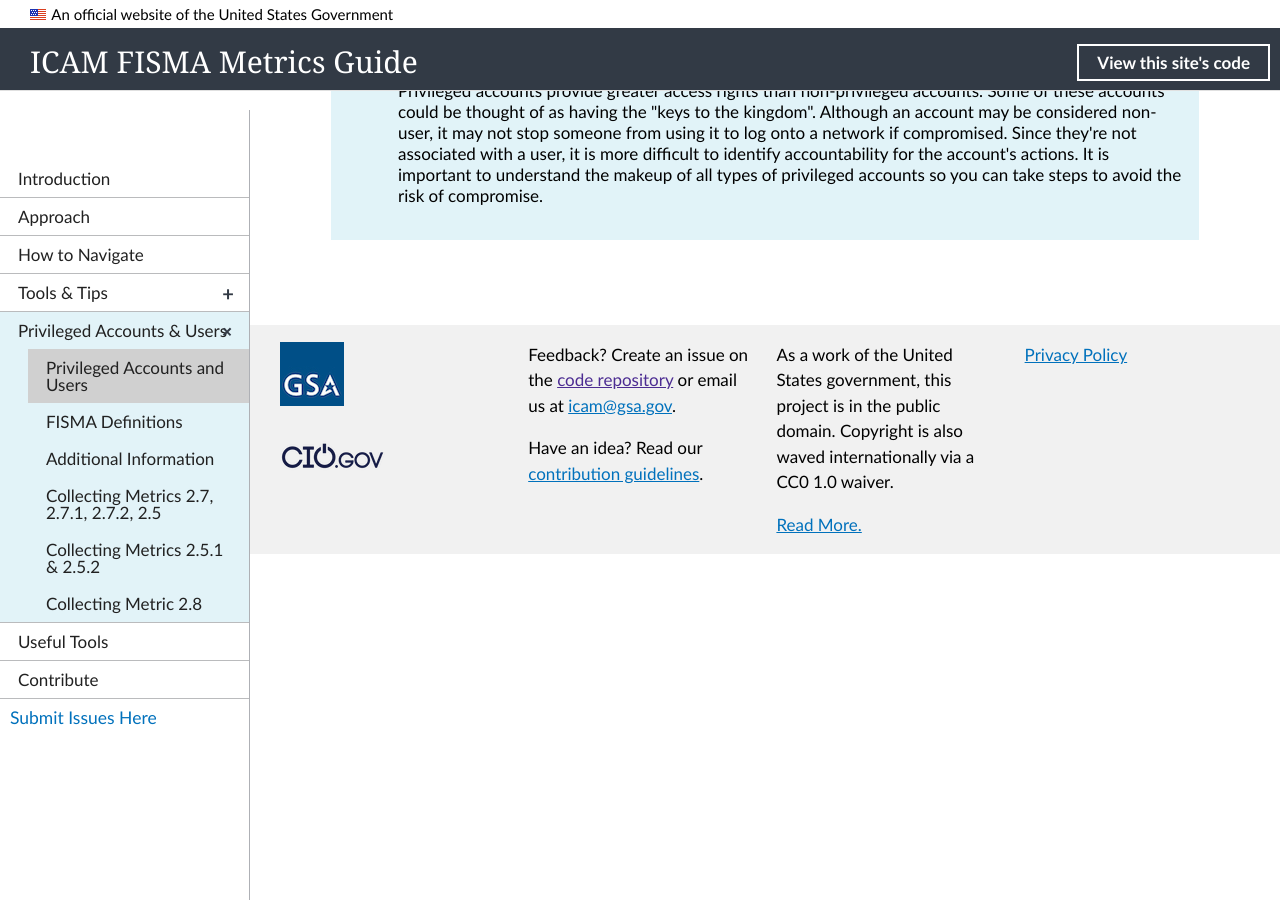
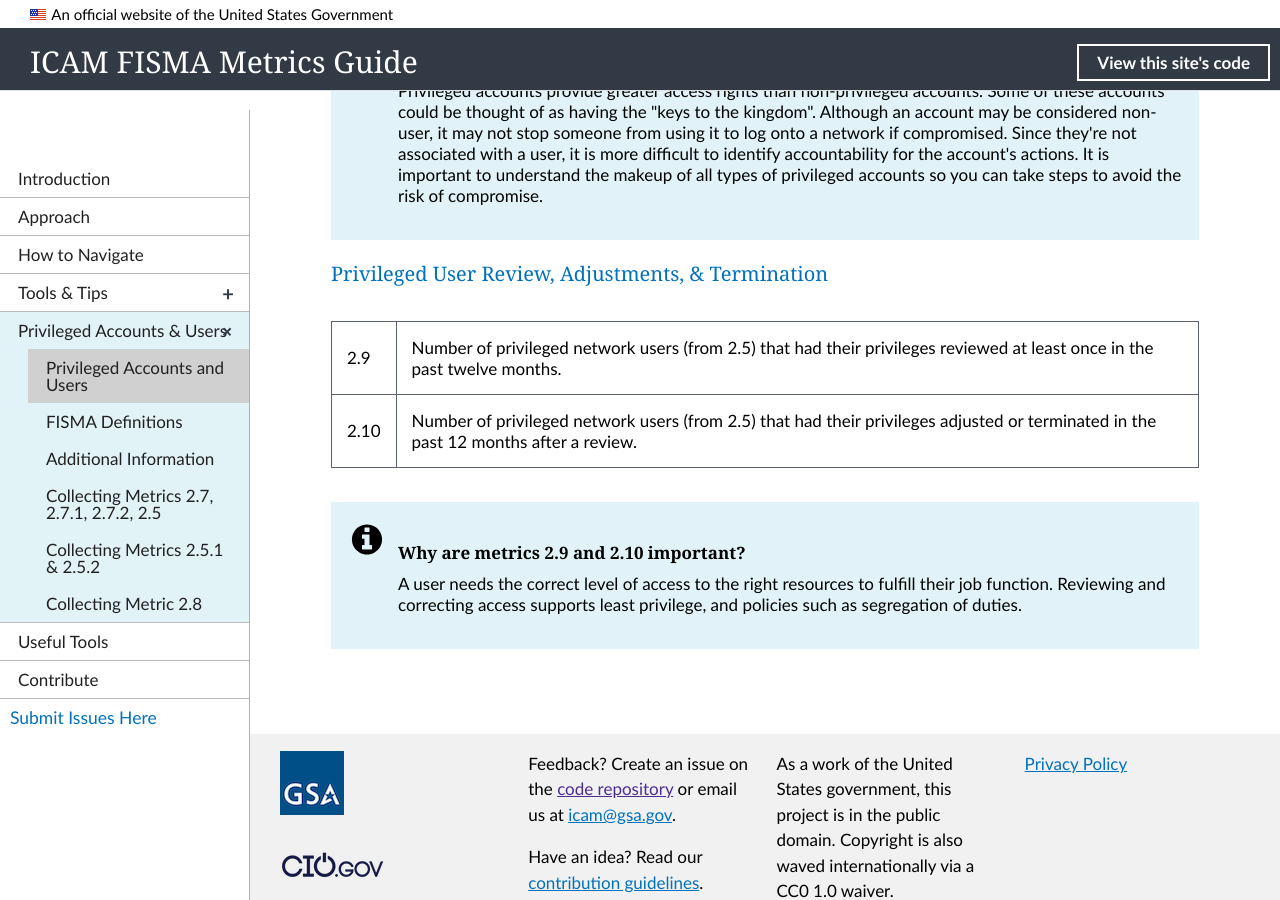
Before and after one commit to GSA/icam-fisma, a Jekyll site: the page built from _priv-mgmt/01_main-priv.md, in a window 1280 px wide and 900 px high, scrolled down 1539 px. Built offline with Jekyll 4.4.1, drawn with Linux system fonts in a browser that asks for light colours; nearby versions of some CDN libraries.

Commit message:
Add 2.9 & 2.10 controls in

```diff
--- a/_priv-mgmt/01_main-priv.md
+++ b/_priv-mgmt/01_main-priv.md
@@ -46,3 +46,15 @@ This section covers FISMA metrics around privileged accounts and users (2.7, 2.7
 It is important to understand the makeup of all types of privileged accounts so you can take steps to avoid the risk of compromise.</p>
 </div>
 </div>
+
+### [Privileged User Review, Adjustments, & Termination](collection-29-210)
+
+|2.9| Number of privileged network users (from 2.5) that had their privileges reviewed at least once in the past twelve months.
+|2.10| Number of privileged network users (from 2.5) that had their privileges adjusted or terminated in the past 12 months after a review.
+
+<div class="usa-alert usa-alert-info">
+  <div class="usa-alert-body">
+    <p class="usa-alert-text"><H4>Why are metrics 2.9 and 2.10 important?</H4>
+    A user needs the correct level of access to the right resources to fulfill their job function. Reviewing and correcting access supports least privilege, and policies such as segregation of duties.</p>
+</div>
+</div>
```
